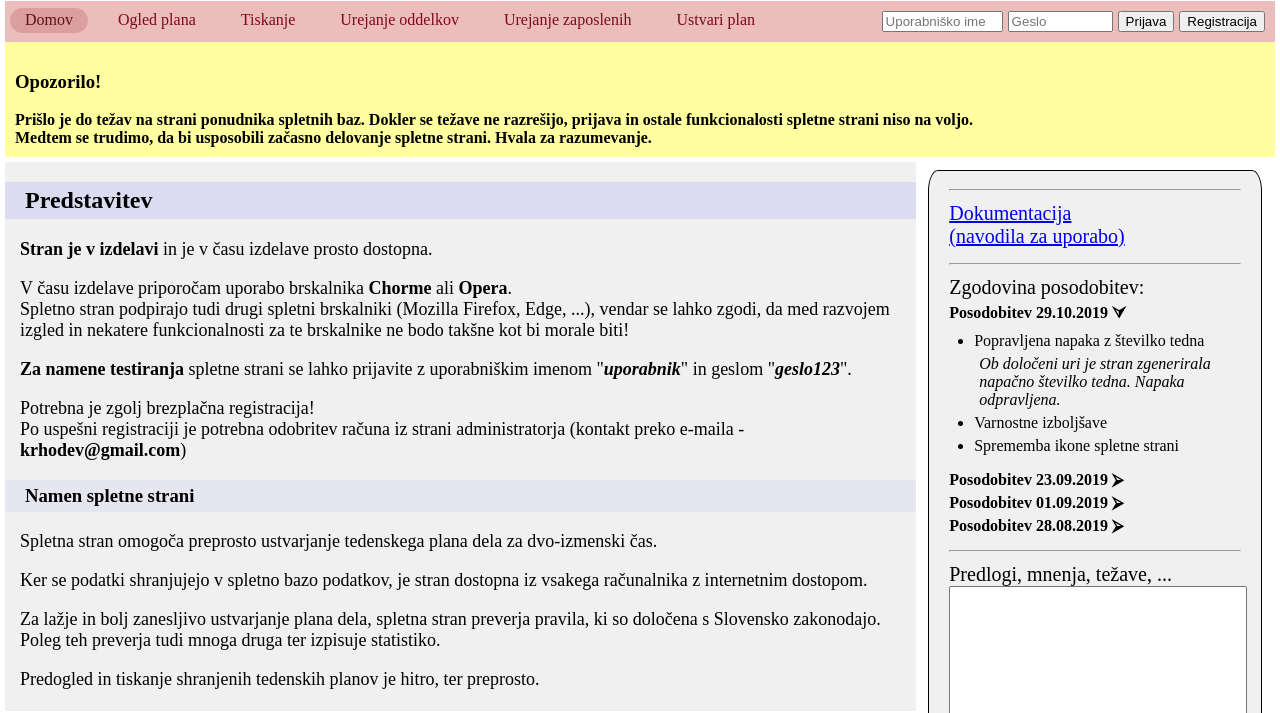
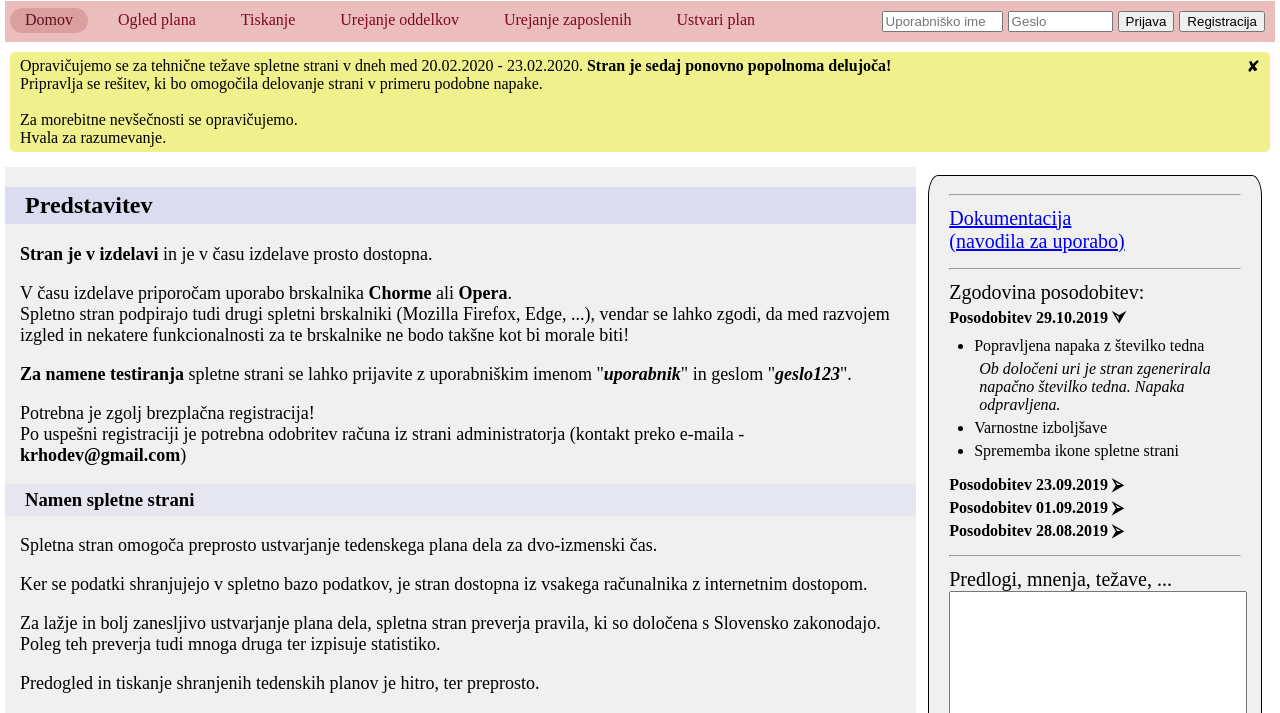
Before and after one commit to blazvrh/Shift-Planner-v2, a website: page public/index.html in a window 1280 px wide. Shown: the part 87-800 px from the top of the page. Drawn offline with Linux system fonts and the light colour scheme.

Commit message:
database up and running + notification

```diff
--- a/public/css/headerAndNav.css
+++ b/public/css/headerAndNav.css
@@ -12,6 +12,25 @@ header {
     padding-top: 1px;
     padding-bottom: 1px;
     padding-left: 20px;
+}
+
+.header-notification {
+    background-color: rgb(240, 240, 140);
+    margin: 10px 5px;
+    border-radius: 5px;
+    padding: 5px 10px;
+}
+.header-notification p {
+    margin: 0;
+    padding: 0;
+}
+.header-notification .message {
+    display: inline-block;
+    width: 95%;
+}
+.header-notification span.close {
+    float: right;
+    cursor: pointer;
 }
 /* Body */
 body {
--- a/public/index.html
+++ b/public/index.html
@@ -23,7 +23,6 @@
     </header>
     <!-- navigation menu -->
     <nav>
-
         <ul class="navList">
             <li><a class="currentLink" href="index">Domov</a></li>
             <li><a href="predogledGosti">Ogled plana</a></li>
@@ -53,11 +52,28 @@
         </ul>
     </nav>
 
-    <div class="notification-to-user" style="background-color: rgb(255, 255, 159); padding: 10px; font-weight: bold;">
-        <h3>Opozorilo!</h3>
-        Prišlo je do težav na strani ponudnika spletnih baz. Dokler se težave ne razrešijo, prijava in ostale funkcionalosti spletne strani niso na voljo.<br>
-        Medtem se trudimo, da bi usposobili začasno delovanje spletne strani. Hvala za razumevanje.<br>
+    <div class="header-notification js-header-notification">
+        <div class="message">
+            <p>
+                Opravičujemo se za tehnične težave spletne strani v dneh med 20.02.2020 - 23.02.2020.
+                <strong>Stran je sedaj ponovno popolnoma delujoča!</strong>
+            </p>
+            <p>
+                Pripravlja se rešitev, ki bo omogočila delovanje strani v primeru podobne napake.
+            </p>
+            <p>
+                <br>
+                Za morebitne nevšečnosti se opravičujemo.
+                <br>
+                Hvala za razumevanje.
+            </p>
+        </div>
+
+
+        <!-- close button -->
+        <span class="close js-close-header-notification">&#10008;</span>
     </div>
+
 
     <div>
         <!-- desni meni -->
--- a/public/js/index.js
+++ b/public/js/index.js
@@ -75,3 +75,10 @@ function submitPredlog () {
 
     xhr.send(formData);
 }
+
+
+
+const closeHeaderNotificationBtn = document.querySelector(".js-close-header-notification");
+closeHeaderNotificationBtn.onclick = function() {
+    document.querySelector(".js-header-notification").style.display = "none"
+}
--- a/src/database/db_init.js
+++ b/src/database/db_init.js
@@ -5,7 +5,7 @@ const pool = mariadb.createPool({
     port: "3306",
     user:'lJJHApZs4s',
     password: 'IO6Y2JTKLN',
-    connectionLimit: 5,
+    connectionLimit: 15,
     database: "lJJHApZs4s"
 });
 
```
Also changed, not shown: public/oddelki.html (+0 -6 lines), public/predogledGosti.html (+0 -6 lines), public/predogledPlana.html (+0 -6 lines), public/register.html (+0 -6 lines), public/urediTrenitenPlan.html (+0 -6 lines), public/zaposleni.html (+0 -5 lines), routes/route_loginRegister.js (+0 -13 lines).
